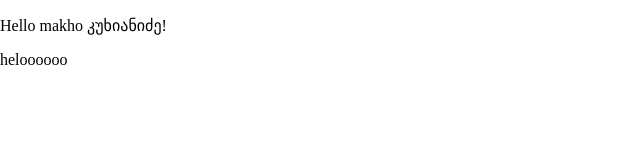
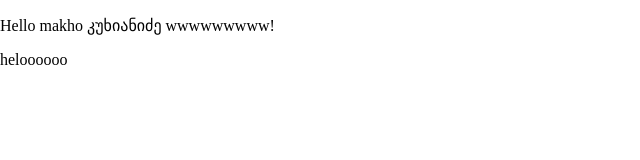
Before and after one commit to makho-kukhianidze/makhoTest-test12-12, an Angular app: page / in a window 1280 px wide. Shown: the top 160 px of the page, without its empty margins (0-640 px from the left). Built offline with nearby package versions, Linux system fonts and the light colour scheme.

Commit message:
Update app.component.html
-

```diff
--- a/src/app/app.component.html
+++ b/src/app/app.component.html
@@ -1,2 +1,2 @@
-<p>Hello makho კუხიანიძე!</p>
+<p>Hello makho კუხიანიძე wwwwwwwww!</p>
 <p> heloooooo </p>
```
